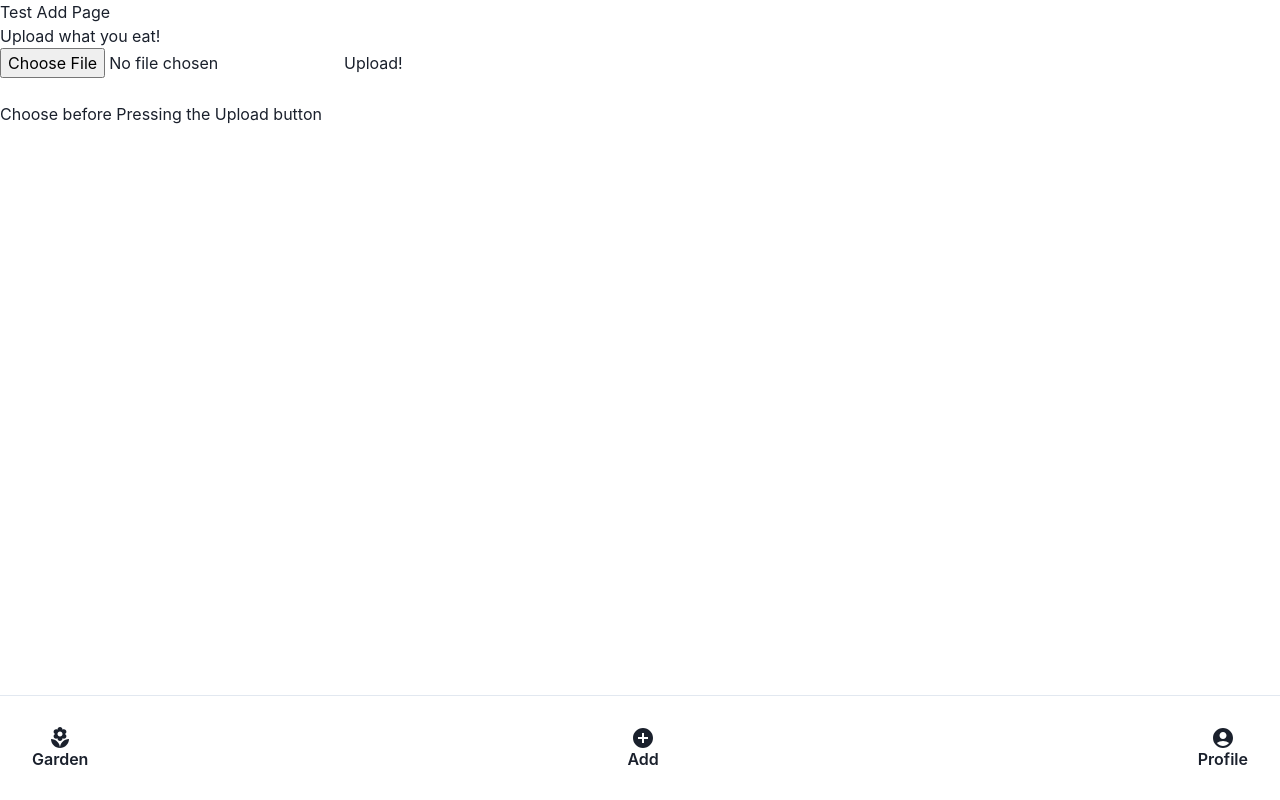
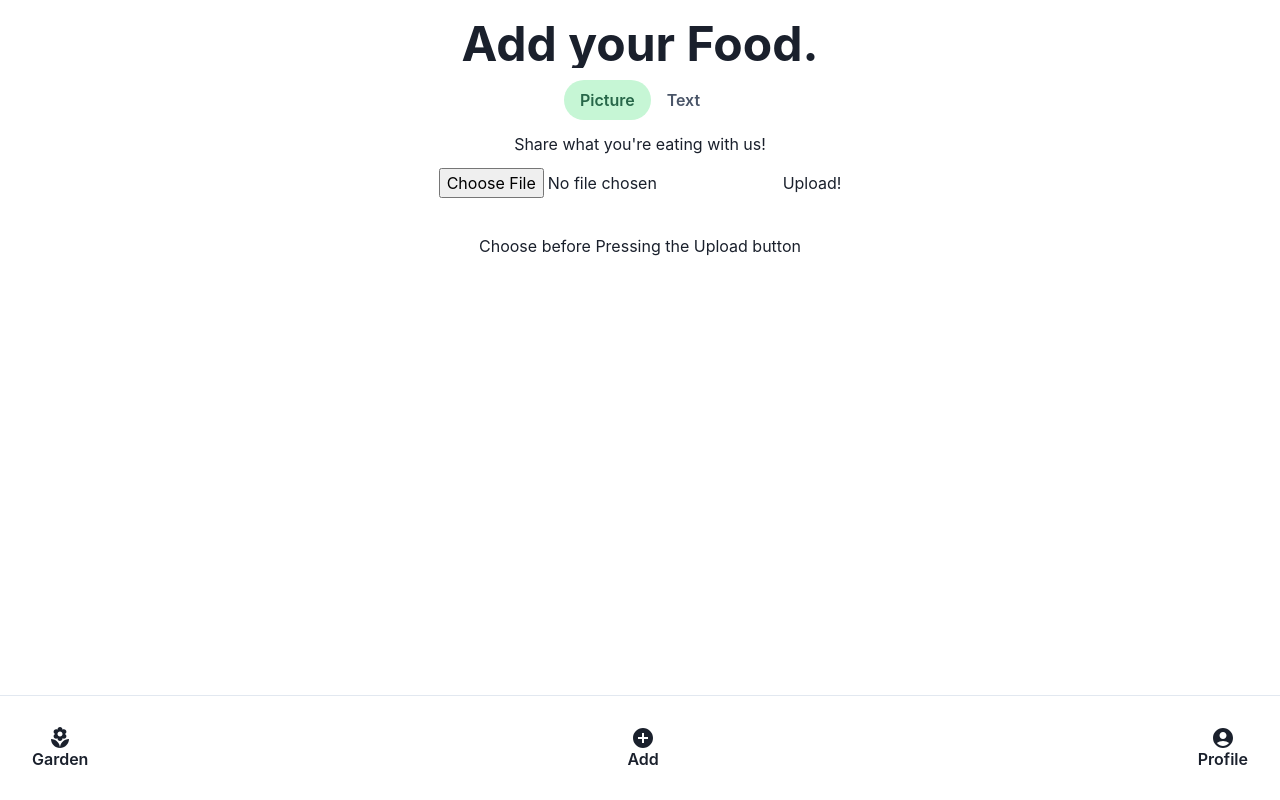
Before and after one commit to jonathanho168/foodforflowers, a React (Create React App) app in the folder frontend/: page /upload in a window 1280 px wide. Built offline with nearby package versions, Linux system fonts and the light colour scheme.

Commit message:
Used ChakraUI for Upload page

```diff
--- a/frontend/src/pages/UploadPage.tsx
+++ b/frontend/src/pages/UploadPage.tsx
@@ -1,4 +1,4 @@
-import { Flex } from "@chakra-ui/react";
+import { Flex, Heading, Tabs, TabList, Tab, Center, VStack, Text, Button } from "@chakra-ui/react";
 import React from "react";
 import Navbar from "../components/Navbar";
 
@@ -55,19 +55,28 @@ const UploadPage: React.FC = () => {
 
     return (
         <Flex className="container" flexDirection={"column"} h="100vh">
-            Test Add Page
-            <div>
-                <h1>
-                    Upload what you eat!
-                </h1>
+            <VStack marginTop={5} spacing={3}>
+                <Heading as='h1' size='2xl' noOfLines={1}>
+                    Add your Food.
+                </Heading>
+                <Tabs variant='soft-rounded' colorScheme='green'>
+                    <TabList>
+                        <Tab>Picture</Tab>
+                        <Tab>Text</Tab>
+                    </TabList>
+                </Tabs>
+                <Text>
+                    Share what you're eating with us!
+                </Text>
                 <div>
-                    <input type="file" onChange={onFileChange} />
+                    <input type="file" onChange={onFileChange}>
+                    </input>
                     <button onClick={onFileUpload}>
                         Upload!
                     </button>
                 </div>
                 {fileData()}
-            </div>
+            </VStack>
             <nav className="navbar">
                 <Navbar />
             </nav>
```
